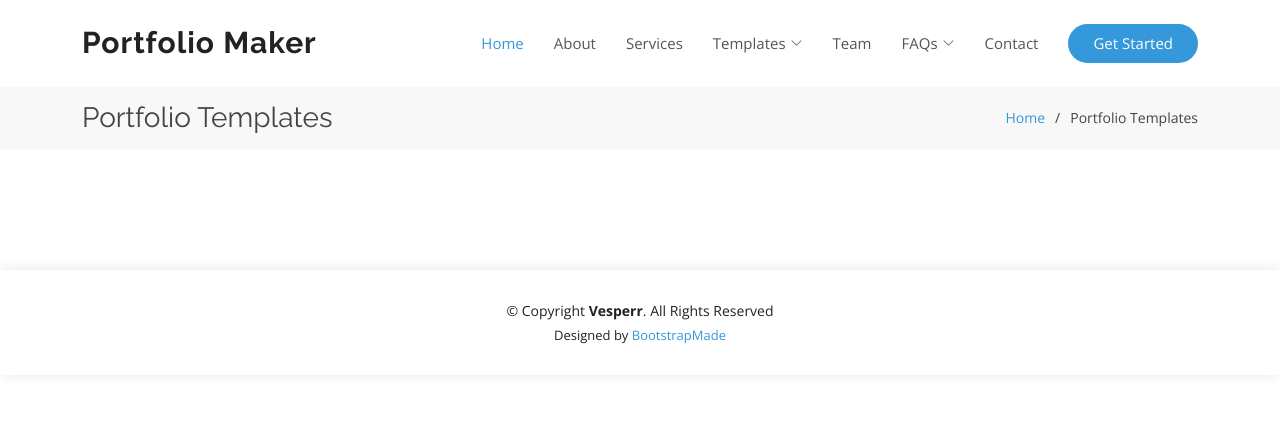
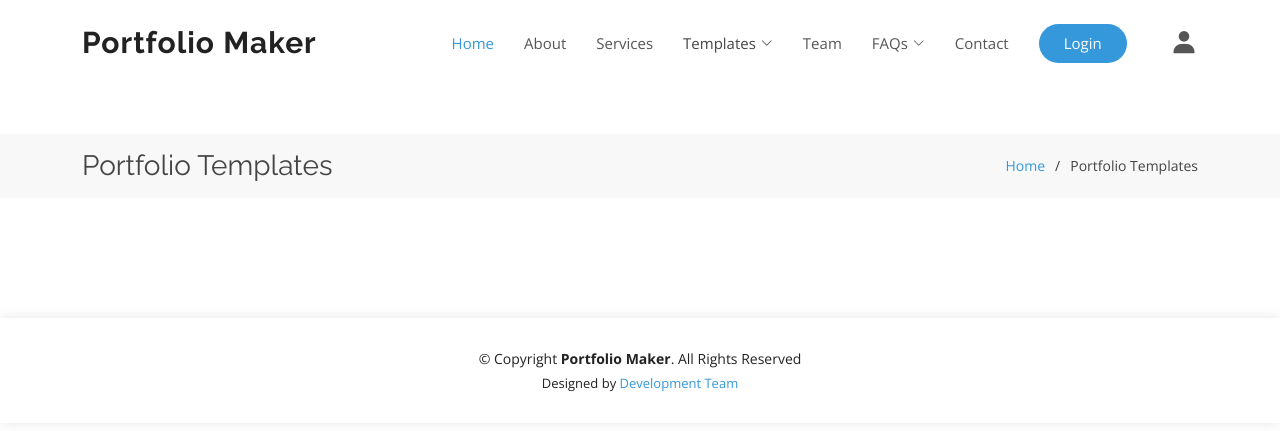
Before and after one commit to Nimisha-Mavar/Portfolio_Maker_BackEnd, a Django app: page /Temp/ATS-list in a window 1280 px wide. Shown: the top 431 px of the page. Run offline with Django 4.2, Linux system fonts and the light colour scheme; data that the repository does not hold is empty; some libraries are stand-ins or nearby versions.

Commit message:
Nimisha/Create Master page

```diff
--- a/Portfolio_Maker/Index/urls.py
+++ b/Portfolio_Maker/Index/urls.py
@@ -4,6 +4,6 @@ from . import views
 
 urlpatterns = [
     path('',views.home),
-    path('faq',views.faq),
+    path('faq',views.faq,name="faq"),
     path('contact1',views.contact1,name='contact1')
 ]
--- /dev/null
+++ b/Portfolio_Maker/Template/Master.html
@@ -0,0 +1,131 @@
+{% load static %}
+<!DOCTYPE html>
+<html lang="en">
+
+<head>
+    <meta charset="utf-8">
+    <meta content="width=device-width, initial-scale=1.0" name="viewport">
+
+    <title>Portfolio Maker</title>
+    <meta content="" name="description">
+    <meta content="" name="keywords">
+
+    <!-- Favicons -->
+    <link href="assets/img/favicon.png" rel="icon">
+    <link href="assets/img/apple-touch-icon.png" rel="apple-touch-icon">
+    <link rel="stylesheet" href="https://cdnjs.cloudflare.com/ajax/libs/font-awesome/4.7.0/css/font-awesome.min.css">
+    <link rel="stylesheet" href="https://cdn.jsdelivr.net/npm/@fortawesome/fontawesome-free@6.2.1/css/fontawesome.min.css" integrity="sha384-QYIZto+st3yW+o8+5OHfT6S482Zsvz2WfOzpFSXMF9zqeLcFV0/wlZpMtyFcZALm" crossorigin="anonymous">
+    <!-- Google Fonts -->
+    <link href="https://fonts.googleapis.com/css?family=Open+Sans:300,300i,400,400i,600,600i,700,700i|Raleway:300,300i,400,400i,500,500i,600,600i,700,700i|Poppins:300,300i,400,400i,500,500i,600,600i,700,700i" rel="stylesheet">
+
+    <!-- Vendor CSS Files -->
+    <link href="{% static 'home_page/vendor/aos/aos.css' %}" rel="stylesheet">
+    <link href="{% static 'home_page/vendor/bootstrap/css/bootstrap.min.css' %}" rel="stylesheet">
+    <link href="{% static 'home_page/vendor/bootstrap-icons/bootstrap-icons.css' %}" rel="stylesheet">
+    <link href="{% static 'home_page/vendor/boxicons/css/boxicons.min.css' %}" rel="stylesheet">
+    <link href="{% static 'home_page/vendor/glightbox/css/glightbox.min.css' %}" rel="stylesheet">
+    <link href="{% static 'home_page/vendor/remixicon/remixicon.css' %}" rel="stylesheet">
+    <link href="{% static 'home_page/vendor/swiper/swiper-bundle.min.css' %}" rel="stylesheet">
+
+    <!-- Template Main CSS File -->
+    <link href="{% static 'home_page/css/style.css' %}
+  " rel="stylesheet">
+
+    <!-- =======================================================
+  * Template Name: Vesperr - v4.9.1
+  * Template URL: https://bootstrapmade.com/vesperr-free-bootstrap-template/
+  * Author: BootstrapMade.com
+  * License: https://bootstrapmade.com/license/
+  ======================================================== -->
+</head>
+
+<body>
+
+    <!-- ======= Header ======= -->
+    <header id="header" class="fixed-top d-flex align-items-center">
+        <div class="container d-flex align-items-center justify-content-between">
+
+            <div class="logo">
+                <h1><a href="index.html">Portfolio Maker</a></h1>
+                <!-- Uncomment below if you prefer to use an image logo -->
+                <!-- <a href="index.html"><img src="assets/img/logo.png" alt="" class="img-fluid"></a>-->
+            </div>
+
+            <nav id="navbar" class="navbar">
+                <ul>
+                    <li><a class="nav-link scrollto active" href="/">Home</a></li>
+                    <li><a class="nav-link scrollto" href="/#about">About</a></li>
+                    <li><a class="nav-link scrollto" href="/#services">Services</a></li>
+                    <li class="dropdown"><a><span>Templates</span><i class="bi bi-chevron-down"></i></a>
+                        <ul>
+                            <li><a href="{% url 'Resume-list' %}">Resume</a></li>
+                            <li><a href="{% url 'Portfolio-list' %}">Portfolio</a></li>
+                            <li><a href="{% url 'ATS-list' %}">ATS Resume</a></li>
+                        </ul>
+                    </li>
+                    <li><a class="nav-link scrollto" href="/#team">Team</a></li>
+                    <li class="dropdown"><a href="#faq"><span>FAQs</span> <i class="bi bi-chevron-down"></i></a>
+                        <ul>
+                            <li><a href="{% url 'faq' %}#resume">Resume</a></li>
+                            <li><a href="{% url 'faq' %}">Portfolio</a></li>
+                            <li><a href="{% url 'faq' %}#resume_scan">Resume Scanner</a></li>
+                            <li><a href="{% url 'faq' %}#ATS">ATS</a></li>
+                        </ul>
+                    </li>
+                    <li><a class="nav-link scrollto" href="/#contact">Contact</a></li>
+                    {% if user.is_authenticated %}
+                    <li><a class="scrollto">{{user.username}}</a></li>
+                    {% else %}
+                    <li><a class="getstarted scrollto" href="{% url 'Login' %}">Login</a></li>
+                    {% endif %}
+                    &nbsp;&nbsp;
+                    <li><a href="file:///C:/Users/pc/OneDrive/Desktop/Project/iPortfolio/dashboard.html"><i class='bx bxs-user fs-3'></i></a></li>
+                </ul>
+                <i class="bi bi-list mobile-nav-toggle"></i>
+            </nav>
+            <!-- .navbar -->
+
+        </div>
+    </header>
+    <!-- End Header -->
+    <br><br>
+    {% block content %}
+    {% endblock %}
+     <!-- ======= Footer ======= -->
+    <footer id="footer">
+        <div class="container">
+            <div class="row d-flex align-items-center justify-content-center">
+                <div class="col-lg-6 text-lg-left text-center">
+                    <div class="copyright">
+                        &copy; Copyright <strong>Portfolio Maker</strong>. All Rights Reserved
+                    </div>
+                    <div class="credits">
+                        <!-- All the links in the footer should remain intact. -->
+                        <!-- You can delete the links only if you purchased the pro version. -->
+                        <!-- Licensing information: https://bootstrapmade.com/license/ -->
+                        <!-- Purchase the pro version with working PHP/AJAX contact form: https://bootstrapmade.com/vesperr-free-bootstrap-template/ -->
+                        Designed by <a href="#team">Development Team</a>
+                    </div>
+                </div>
+            </div>
+        </div>
+    </footer>
+    <!-- End Footer -->
+
+    <a href="#" class="back-to-top d-flex align-items-center justify-content-center"><i class="bi bi-arrow-up-short"></i></a>
+
+    <!-- Vendor JS Files -->
+    <script src="{% static 'home_page/vendor/purecounter/purecounter_vanilla.js' %}"></script>
+    <script src="{% static 'home_page/vendor/aos/aos.js' %}"></script>
+    <script src="{% static 'home_page/vendor/bootstrap/js/bootstrap.bundle.min.js' %}"></script>
+    <script src="{% static 'home_page/vendor/glightbox/js/glightbox.min.js' %}"></script>
+    <script src="{% static 'home_page/vendor/isotope-layout/isotope.pkgd.min.js' %}"></script>
+    <script src="{% static 'home_page/vendor/swiper/swiper-bundle.min.js' %}"></script>
+    <script src="{% static 'home_page/vendor/php-email-form/validate.js' %}"></script>
+
+    <!-- Template Main JS File -->
+    <script src="{% static 'home_page/js/main.js' %}"></script>
+
+</body>
+
+</html>
--- a/Portfolio_Maker/Template/Template_list.html
+++ b/Portfolio_Maker/Template/Template_list.html
@@ -1,84 +1,6 @@
+{% extends 'Master.html' %}
+{% block content %}
 {% load static %}
-<!DOCTYPE html>
-<html lang="en">
-
-<head>
-  <meta charset="utf-8">
-  <meta content="width=device-width, initial-scale=1.0" name="viewport">
-
-  <title>Vesperr Bootstrap Template - Index</title>
-  <meta content="" name="description">
-  <meta content="" name="keywords">
-
-  <!-- Favicons -->
-  <link href="{% static 'home_page/img/favicon.png' %}" rel="icon">
-  <link href="{% static 'home_page/img/apple-touch-icon.png' %}" rel="apple-touch-icon">
-  <link rel="stylesheet" href="https://cdnjs.cloudflare.com/ajax/libs/font-awesome/4.7.0/css/font-awesome.min.css">
-  <link rel="stylesheet" href="https://cdn.jsdelivr.net/npm/@fortawesome/fontawesome-free@6.2.1/css/fontawesome.min.css" integrity="sha384-QYIZto+st3yW+o8+5OHfT6S482Zsvz2WfOzpFSXMF9zqeLcFV0/wlZpMtyFcZALm" crossorigin="anonymous">
-  <!-- Google Fonts -->
-  <link href="https://fonts.googleapis.com/css?family=Open+Sans:300,300i,400,400i,600,600i,700,700i|Raleway:300,300i,400,400i,500,500i,600,600i,700,700i|Poppins:300,300i,400,400i,500,500i,600,600i,700,700i" rel="stylesheet">
-
-  <!-- Vendor CSS Files -->
-  <link href="{% static 'home_page/vendor/aos/aos.css' %}" rel="stylesheet">
-  <link href="{% static 'home_page/vendor/bootstrap/css/bootstrap.min.css' %}" rel="stylesheet">
-  <link href="{% static 'home_page/vendor/bootstrap-icons/bootstrap-icons.css' %}" rel="stylesheet">
-  <link href="{% static 'home_page/vendor/boxicons/css/boxicons.min.css' %}" rel="stylesheet">
-  <link href="{% static 'home_page/vendor/glightbox/css/glightbox.min.css' %}" rel="stylesheet">
-  <link href="{% static 'home_page/vendor/remixicon/remixicon.css' %}" rel="stylesheet">
-  <link href="{% static 'home_page/vendor/swiper/swiper-bundle.min.css' %}" rel="stylesheet">
-
-  <!-- Template Main CSS File -->
-  <link href="{% static 'home_page/css/style.css' %}" rel="stylesheet">
-
-  <!-- =======================================================
-  * Template Name: Vesperr - v4.9.1
-  * Template URL: https://bootstrapmade.com/vesperr-free-bootstrap-template/
-  * Author: BootstrapMade.com
-  * License: https://bootstrapmade.com/license/
-  ======================================================== -->
-</head>
-
-<body>
-
-  <!-- ======= Header ======= -->
-  <header id="header" class="fixed-top d-flex align-items-center">
-    <div class="container d-flex align-items-center justify-content-between">
-
-      <div class="logo">
-        <h1><a href="index.html">Portfolio Maker</a></h1>
-        <!-- Uncomment below if you prefer to use an image logo -->
-        <!-- <a href="index.html"><img src="{% static 'home_page/img/logo.png" alt="" class="img-fluid"></a>-->
-      </div>
-
-      <nav id="navbar" class="navbar">
-        <ul>
-          <li><a class="nav-link scrollto active" href="/">Home</a></li>
-          <li><a class="nav-link scrollto" href="/#about">About</a></li>
-          <li><a class="nav-link scrollto" href="/#services">Services</a></li>
-          <li class="dropdown"><a href=""><span>Templates</span> <i class="bi bi-chevron-down"></i></a>
-            <ul>
-              <li><a href="#">Free</a></li>
-              <li><a href="#">Premium</a></li>
-            </ul>
-          </li>
-          <li><a class="nav-link scrollto" href="index.html#team">Team</a></li>
-          <li class="dropdown"><a href="index.html#faq"><span>FAQs</span> <i class="bi bi-chevron-down"></i></a>
-            <ul>
-              <li><a href="FAQ.html#resume">Resume</a></li>
-              <li><a href="FAQ.html">Portfolio</a></li>
-              <li><a href="FAQ.html#resume_scan">Resume Scanner</a></li>
-              <li><a href="FAQ.html#ATS">ATS</a></li>
-            </ul>
-          </li>
-          <li><a class="nav-link scrollto" href="index.html#contact">Contact</a></li>
-          <li><a class="getstarted scrollto" href="Login.html">Get Started</a></li>
-        </ul>
-        <i class="bi bi-list mobile-nav-toggle"></i>
-      </nav><!-- .navbar -->
-
-    </div>
-  </header>
-  <!-- End Header -->
     <!-- ======= Breadcrumbs ======= -->
     <section id="breadcrumbs" class="breadcrumbs">
       <div class="container">
@@ -229,39 +151,5 @@
 
     </div>
 </section><!-- End Template Section -->
-  <!-- ======= Footer ======= -->
-  <footer id="footer">
-    <div class="container">
-      <div class="row d-flex align-items-center justify-content-center">
-        <div class="col-lg-6 text-lg-left text-center">
-          <div class="copyright">
-            &copy; Copyright <strong>Vesperr</strong>. All Rights Reserved
-          </div>
-          <div class="credits">
-            <!-- All the links in the footer should remain intact. -->
-            <!-- You can delete the links only if you purchased the pro version. -->
-            <!-- Licensing information: https://bootstrapmade.com/license/ -->
-            <!-- Purchase the pro version with working PHP/AJAX contact form: https://bootstrapmade.com/vesperr-free-bootstrap-template/ -->
-            Designed by <a href="https://bootstrapmade.com/">BootstrapMade</a>
-          </div>
-        </div>
-      </div>
-    </div>
-  </footer><!-- End Footer -->
-  <a href="#" class="back-to-top d-flex align-items-center justify-content-center"><i class="bi bi-arrow-up-short"></i></a>
 
-  <!-- Vendor JS Files -->
-  <script src="{% static 'home_page/vendor/purecounter/purecounter_vanilla.js' %}"></script>
-  <script src="{% static 'home_page/vendor/aos/aos.js' %}"></script>
-  <script src="{% static 'home_page/vendor/bootstrap/js/bootstrap.bundle.min.js' %}"></script>
-  <script src="{% static 'home_page/vendor/glightbox/js/glightbox.min.js' %}"></script>
-  <script src="{% static 'home_page/vendor/isotope-layout/isotope.pkgd.min.js' %}"></script>
-  <script src="{% static 'home_page/vendor/swiper/swiper-bundle.min.js' %}"></script>
-  <script src="{% static 'home_page/vendor/php-email-form/validate.js' %}"></script>
-
-  <!-- Template Main JS File -->
-  <script src="{% static 'home_page/js/main.js' %}"></script>
-
-</body>
-
-</html>
+{% endblock %}
```
